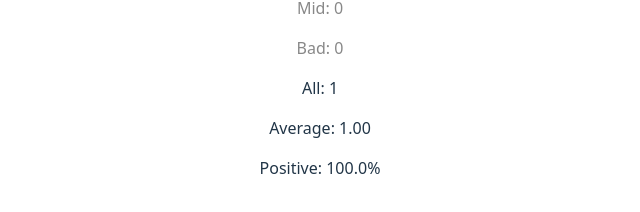
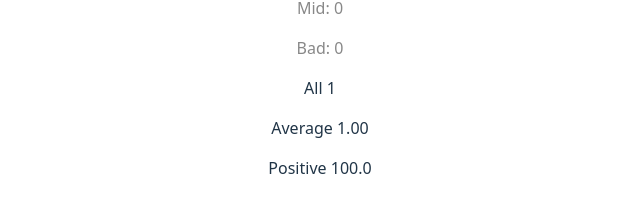
Before and after one commit to Artur-Nayman/Full-Stack-open, a React (Vite) app in the folder part1_6/: page / in a window 1280 px wide. Both pictures are taken after a click on the button "Good". Shown: the part 476-688 px from the top of the page, without its empty margins (320-960 px from the left). Built offline with nearby package versions, Linux system fonts and the light colour scheme.

Commit message:
part1.10 done

```diff
--- a/part1_6/src/App.jsx
+++ b/part1_6/src/App.jsx
@@ -3,6 +3,7 @@ import reactLogo from './assets/react.svg'
 import viteLogo from '/vite.svg'
 import './App.css'
 import Statistic from './assets/Statistic'
+import Button from './assets/Button'
 
 function App() {
   const [good, setGood] = useState(0)
@@ -14,15 +15,9 @@ function App() {
     <>
       <h1>Give Feedback</h1>
       <div className="card">
-        <button onClick={() => setGood((good) => good + 1)}>
-          Good
-        </button>
-        <button onClick={() => setMid((mid) => mid + 1)}>
-          Mid
-        </button>
-        <button onClick={() => setBad((bad) => bad + 1)}>
-          Bad
-        </button>
+        <Button text="Good" handleClick={() => setGood(good + 1)}/>
+        <Button text="Mid" handleClick={() => setMid(mid + 1)}/>
+        <Button text="Bad" handleClick={() => setBad(bad + 1)}/>
         <p>
           Statistic
         </p>
--- /dev/null
+++ b/part1_6/src/assets/Button.jsx
@@ -0,0 +1,5 @@
+const Button = ({text, handleClick}) => (
+    <button onClick={handleClick}>{text}</button>
+    )
+
+export default Button
--- a/part1_6/src/assets/Statistic.jsx
+++ b/part1_6/src/assets/Statistic.jsx
@@ -1,3 +1,5 @@
+import StatisticLine from './StatisticLine'
+
 const Statistic = ({ good, mid, bad }) => {
   const all = good + mid + bad
   const average = all > 0 ? (good*1 + mid*0 + bad*(-1)) / all : 0
@@ -9,9 +11,9 @@ const Statistic = ({ good, mid, bad }) => {
 
   return (
     <>
-      <p>All: {all}</p>
-      <p>Average: {average.toFixed(2)}</p>
-      <p>Positive: {positive.toFixed(1)}%</p>
+      <StatisticLine text="All" value={all}/>
+      <StatisticLine text="Average" value={average.toFixed(2)}/>
+      <StatisticLine text="Positive" value={positive.toFixed(1)}/>
     </>
   )
 }
--- /dev/null
+++ b/part1_6/src/assets/StatisticLine.jsx
@@ -0,0 +1,4 @@
+const StatisticLine = ({text, value}) => (
+    <p>{text} {value}</p>
+    )
+export default StatisticLine
```
